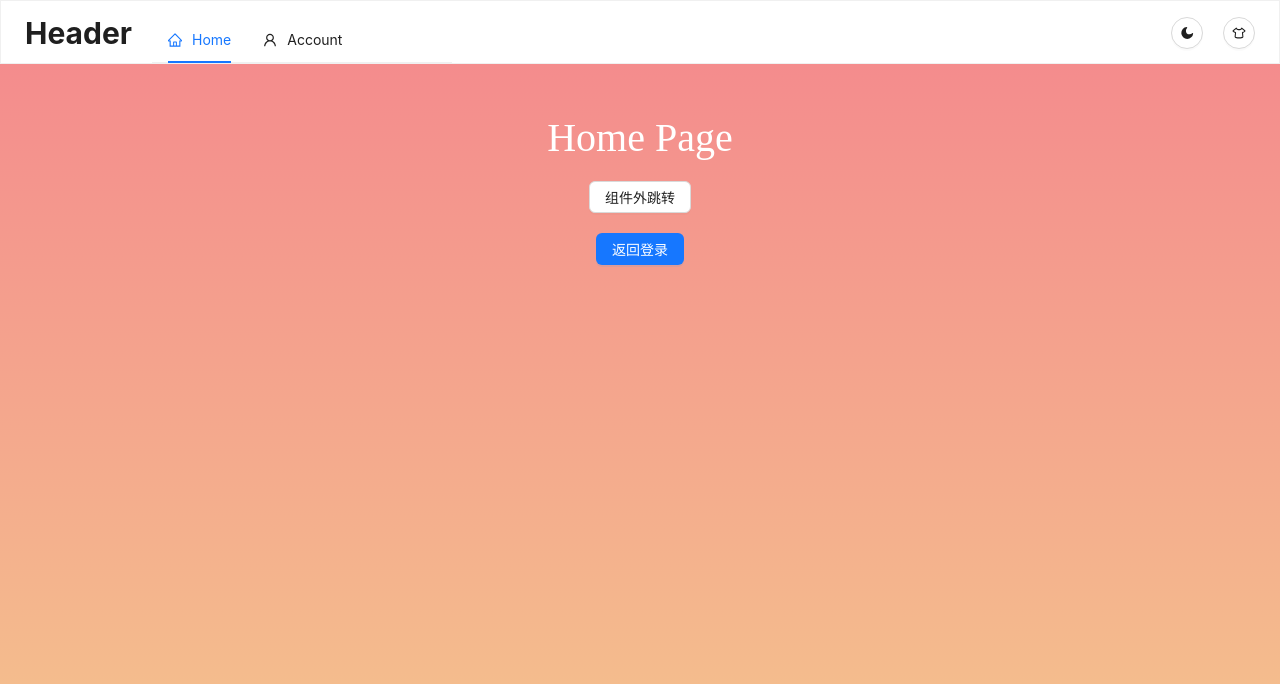
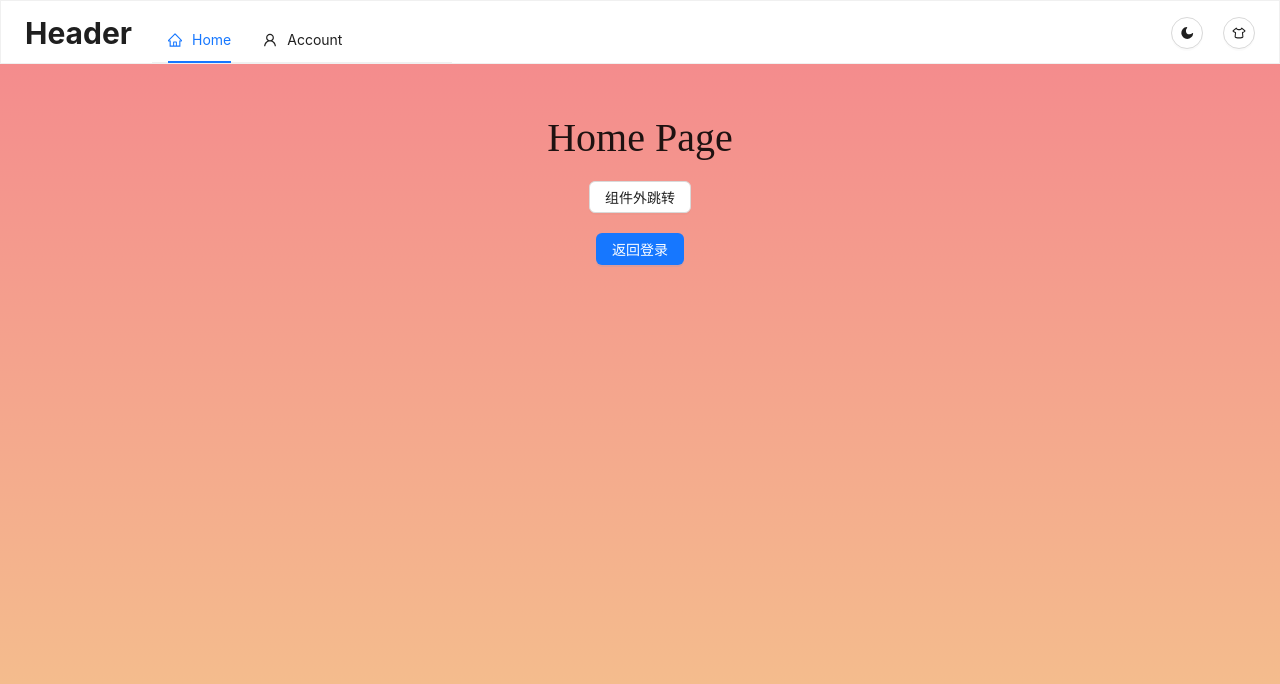
Before and after one commit to szwc/my-react-app, a React (Vite) app: page /home#/home in a window 1280 px wide. Shown: the top 684 px of the page. Built offline with nearby package versions, Linux system fonts and the light colour scheme.

Commit message:
feat: 使用antd的theme token实现非Ant Design组件的主题换肤

```diff
--- a/src/pages/Home/index.jsx
+++ b/src/pages/Home/index.jsx
@@ -1,15 +1,21 @@
 import React from 'react'
 import { useNavigate } from 'react-router-dom'
 import { goto } from '@/api'
-import { Button } from 'antd'
+import { Button, theme } from 'antd'
 import './index.less'
+
+const { useToken } = theme
 
 function Home() {
   // 创建路由钩子
   const navigate = useNavigate()
+
+  // 获取Design Token
+  const { token } = useToken()
+
   return (
     <div className="P-home">
-      <h1>Home Page</h1>
+      <h1 style={{ color: token.colorText }}>Home Page</h1>
       <div className="ipt-con">
         <Button
           onClick={() => {
```
